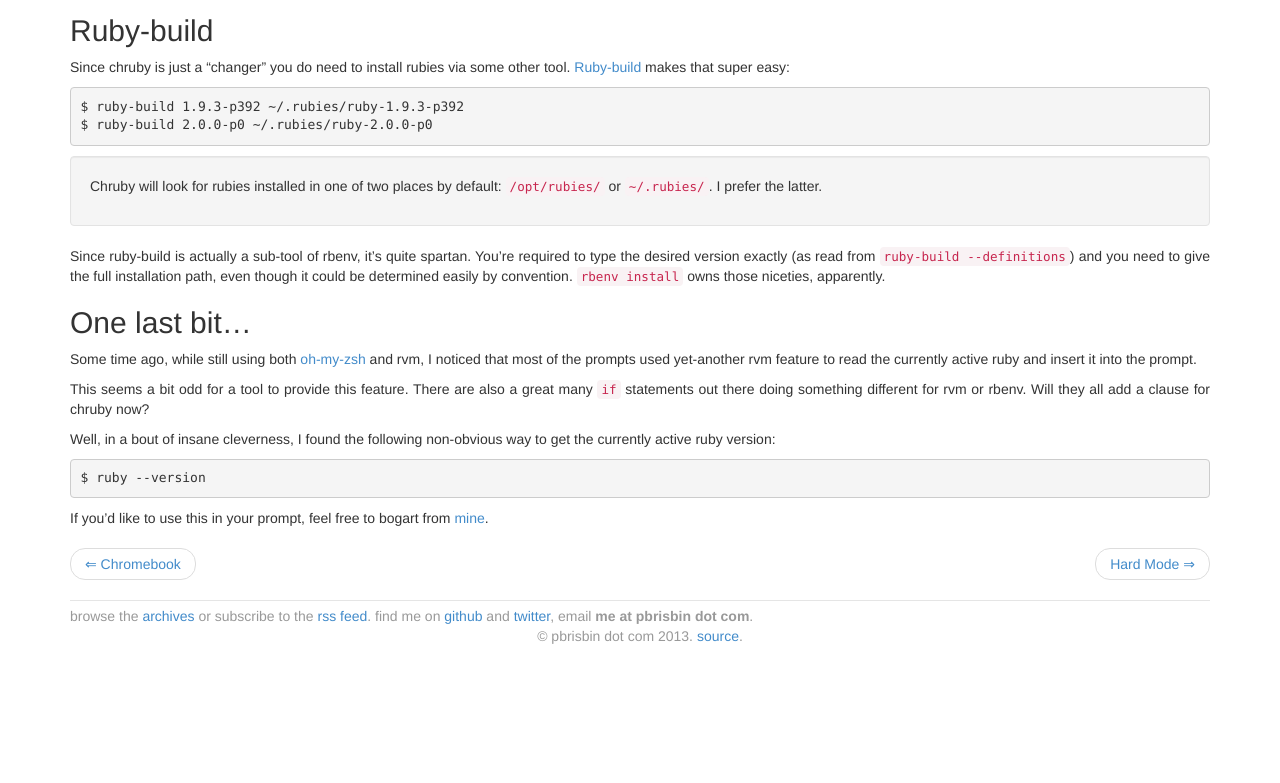
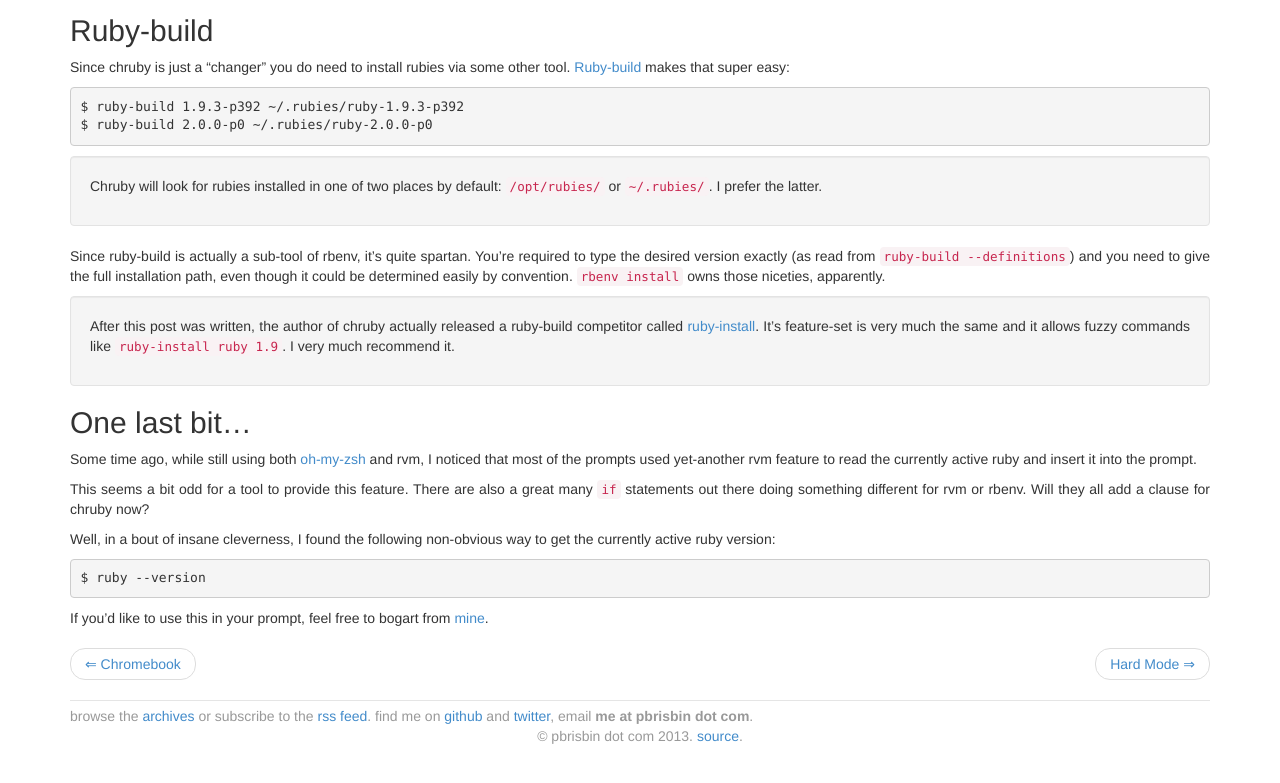
Before and after one commit to pbrisbin/pbrisbin.com, a Jekyll site: the page built from _posts/2013-04-07-chruby.md, in a window 1280 px wide and 900 px high, scrolled down 1229 px. Shown: the top 783 px of the window. Built offline with Jekyll 4.4.1, drawn with Linux system fonts in a browser that asks for light colours.

Commit message:
Add note to chruby post

```diff
--- a/_posts/2013-04-07-chruby.md
+++ b/_posts/2013-04-07-chruby.md
@@ -123,6 +123,15 @@
 path, even though it could be determined easily by convention. `rbenv
 install` owns those niceties, apparently.
 
+<div class="well">
+After this post was written, the author of chruby actually released a
+ruby-build competitor called [ruby-install][]. It's feature-set is very
+much the same and it allows fuzzy commands like `ruby-install ruby 1.9`.
+I very much recommend it.
+</div>
+
+[ruby-install]: https://github.com/postmodern/ruby-install
+
 ## One last bit...
 
 Some time ago, while still using both [oh-my-zsh][] and rvm, I noticed
```
